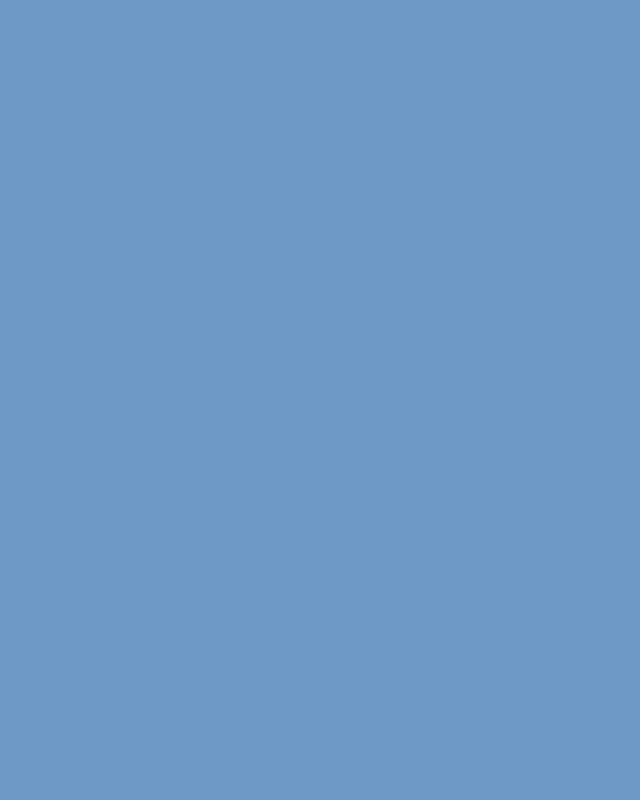
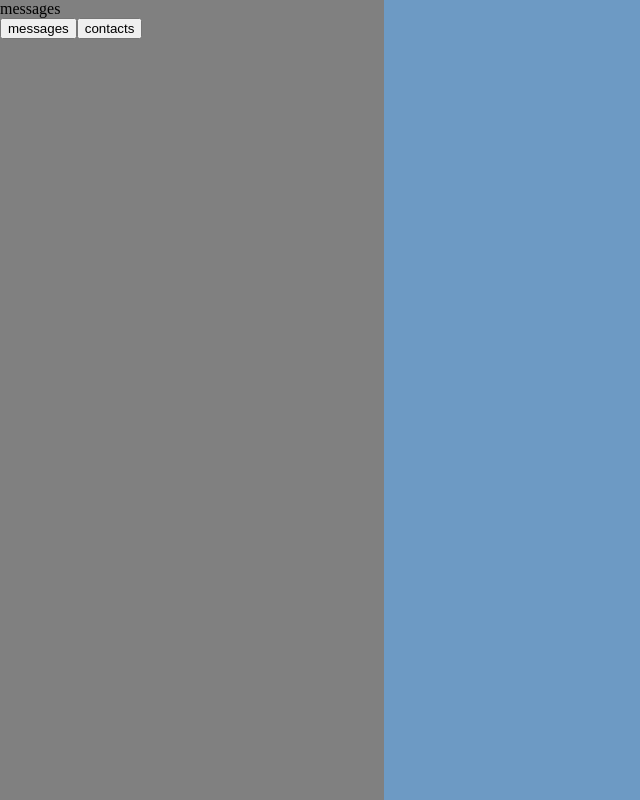
Before and after one commit to pugaivan/Seeu-messanger, a React (Create React App) app: page / in a window 1280 px wide. Before the commit this address had no page. Shown: the top 800 px of the page, without its empty margins (0-640 px from the left). Built offline with nearby package versions, Linux system fonts and the light colour scheme.

Commit message:
create home page

```diff
--- a/src/App.js
+++ b/src/App.js
@@ -1,12 +1,17 @@
-import Login from '../src/pages/login/login'
-import Registration from '../src/pages/registration/registration'
 import { BrowserRouter, Route, Routes } from 'react-router-dom';
+
+import Login from './pages/login/login'
+import Registration from './pages/registration/registration'
+import Home from './pages/index';
 import { PATH } from './utils/constans';
+
 import "./styles/variables.scss"
+import "./styles/global.scss"
 
 const App = () => (
   <BrowserRouter>
     <Routes>
+      <Route path={PATH.HOME} element={<Home />} />
       <Route path={PATH.LOGIN} element={<Login />} />
       <Route path={PATH.REGISER} element={<Registration />} />
     </Routes>
--- /dev/null
+++ b/src/pages/index.js
@@ -0,0 +1,26 @@
+import Button from "../components/button/button"
+import React, { useState } from "react"
+
+import "./index.scss"
+
+const Home = () => {
+
+    const [activeTab, setActiveTab] = useState('messages')
+
+    return (
+        <div className="page-wrapper">
+            <div className="left-content">
+                {activeTab === 'messages' ? <div>messages</div> : <div>contacts</div>}
+                <div className="tabs-container">
+                    <button>messages</button>
+                    <button>contacts</button>
+                </div>
+            </div>
+            <div className="right-content" />
+
+
+        </div>
+    )
+}
+
+export default Home
--- /dev/null
+++ b/src/pages/index.scss
@@ -0,0 +1,16 @@
+.page-wrapper {
+    background-color: var(--default-background-color);
+    height: 100%
+}
+
+.left-content {
+    background-color: gray;
+    height: 100%;
+    width: 30%;
+}
+
+.right-content {
+    background-color: aqua;
+    height: 100%;
+    width: 70%;
+}
--- /dev/null
+++ b/src/styles/global.scss
@@ -0,0 +1,7 @@
+body,
+html,
+#root {
+    height: 100%;
+    width: 100%;
+    margin: 0px;
+}
--- a/src/utils/constans.js
+++ b/src/utils/constans.js
@@ -9,7 +9,7 @@ export const FORM_FIELDS =
 export const PATH = {
     LOGIN: '/login',
     REGISER: '/registration',
-    MAIN: '/'
+    HOME: '/'
 }
 
 export const DEFAULT_ICON_SIZE = "24px";
```
